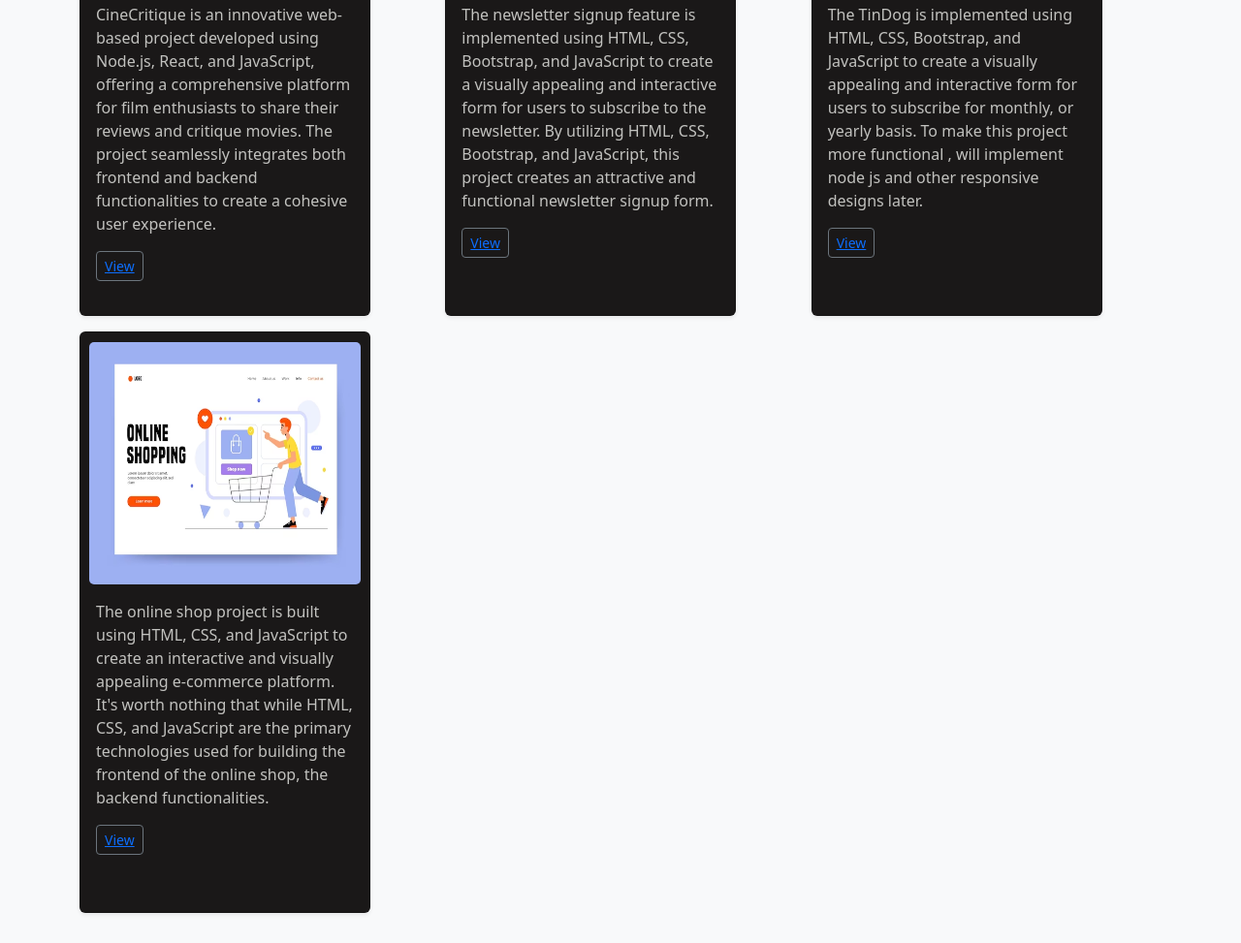
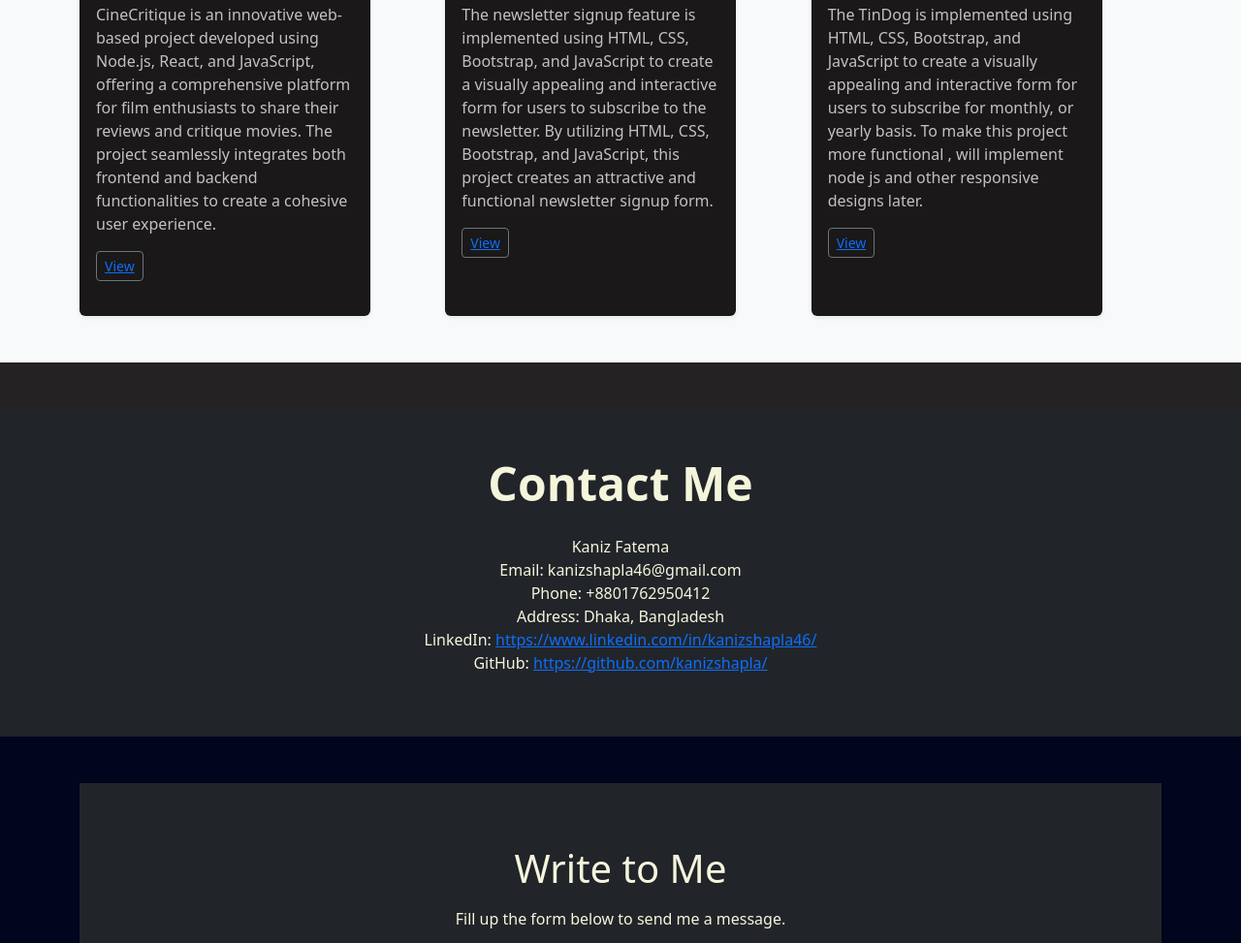
Before and after one commit to kanizshapla/CDP-Assignment-Portfolio, a website: page index.html in a window 1280 px wide. Shown: the part 1772-2745 px from the top of the page at 97% size. Drawn offline with nearby package versions, Linux system fonts and the light colour scheme.

Commit message:
Update Projects

```diff
--- a/index.html
+++ b/index.html
@@ -41,7 +41,7 @@
             <div class="bg-dark text-secondary px-4 py-5 text-center">
                 <div class="py-5">
                 <img src="assets/kaniz.png" alt="profile" class="profile-img">
-                  <h1 class="display-5 fw-bold text-white">I am Kaniz Fatema</h1>
+                  <h1 class="display-5 fw-bold text-white">Kaniz Fatema</h1>
                   <div class="col-lg-6 mx-auto">
                     <h2 class="fs-5 mb-4">I Build Things for Web</h2>
                     <p class= "mb-4">a passionate and dedicated web developer, creating
@@ -207,23 +207,7 @@
                       </div>
                     </div>
 
-                    <div class="col">
-                      <div class="card shadow-sm">
-                        <img src="./assets/online-shop.avif" alt="online shop" class="card-img">
-                        <div class="card-body">
-                          <p class="card-text">
-                            The online shop project is built using HTML, CSS, and JavaScript to create an interactive and visually appealing e-commerce platform.
-                            It's worth nothing that while HTML, CSS, and JavaScript are the primary technologies used for building the frontend of the online shop, the backend functionalities.
-                          <div class="d-flex justify-content-between align-items-center">
-                            <div class="btn-group">
-                              <button type="button" class="btn btn-sm btn-outline-secondary"><a href="https://github.com/kanizshapla/cdp-assignment">View</a></button>
 
-                            </div>
-
-                          </div>
-                        </div>
-                      </div>
-                    </div>
                   </div>
                 </div>
               </div>
```
